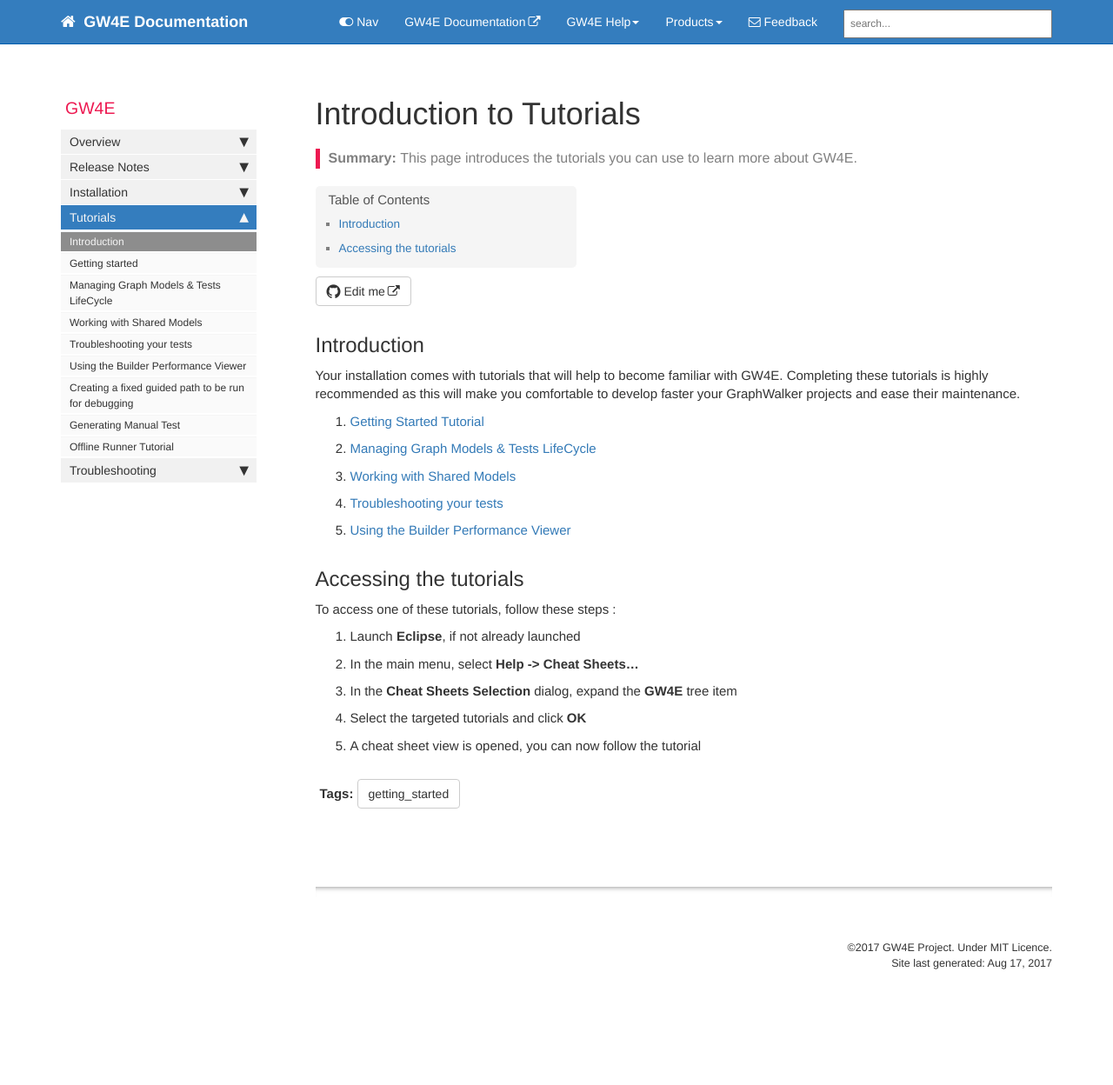
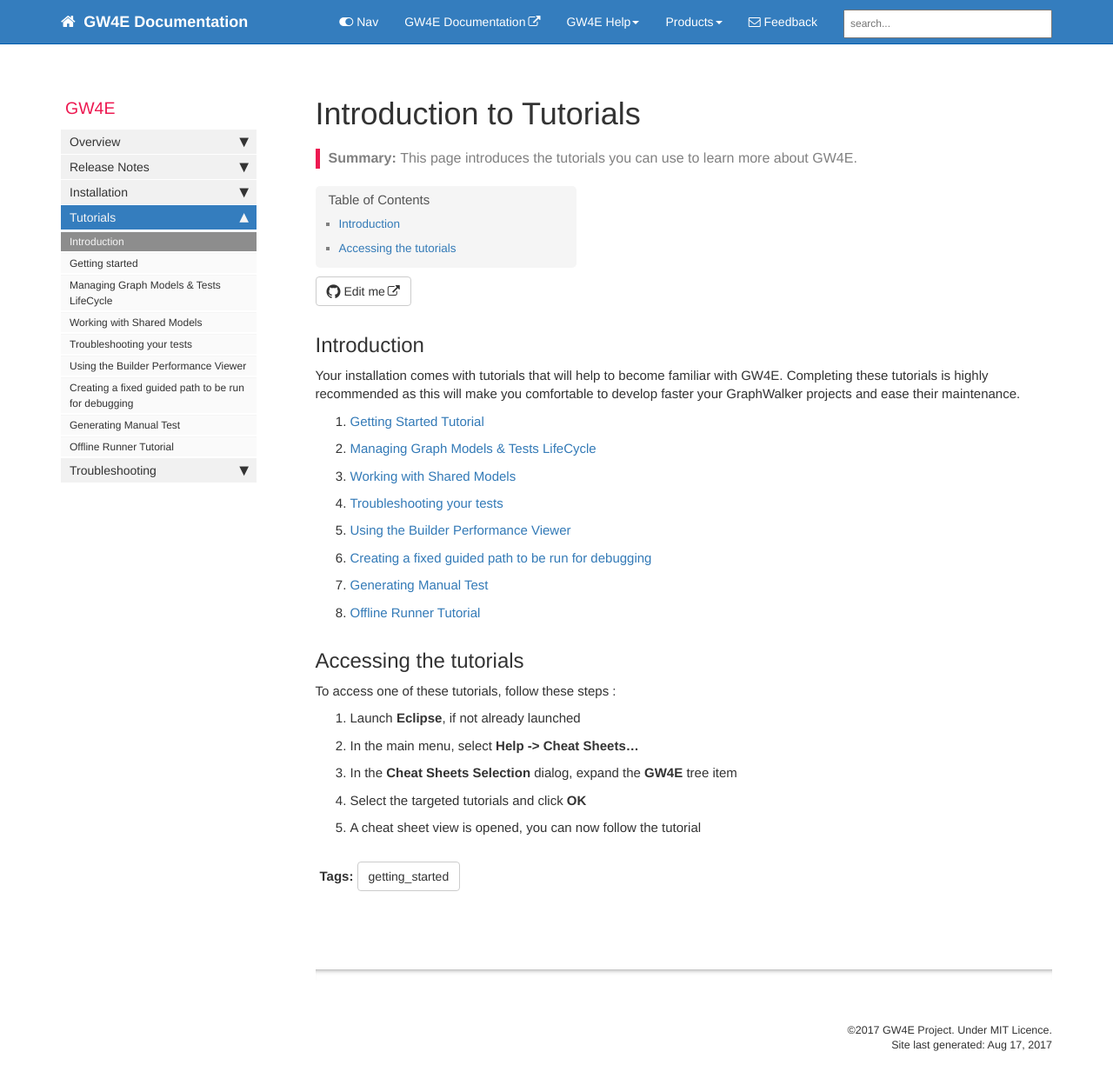
Before and after one commit to gw4e/gw4e.github.io, a Jekyll site: the page built from pages/mydoc/mydoc_tutorial_introduction.md, in a window 1280 px wide and 1262 px high. Shown: the top 1248 px of the window at 87% size. Built offline with Jekyll 4.4.1, drawn with Linux system fonts in a browser that asks for light colours; nearby versions of some CDN libraries; comment, search, counter and statistics services are not loaded.

Commit message:
add missing tutorials links

```diff
--- a/pages/mydoc/mydoc_tutorial_introduction.md
+++ b/pages/mydoc/mydoc_tutorial_introduction.md
@@ -17,6 +17,10 @@ Your installation comes with tutorials that will help to become familiar with GW
  3. [Working with Shared Models](/mydoc_tutorials_working_with_shared_models)
  4. [Troubleshooting your tests](/mydoc_tutorials_troubleshooting_your_tests)
  5. [Using the Builder Performance Viewer](/mydoc_tutorials_using_the_builder_performance_viewer)
+ 6. [Creating a fixed guided path to be run for debugging](/mydoc_tutorials_creating_fixed_guided_path)
+ 7. [Generating Manual Test](/mydoc_tutorials_generating_manual_test)
+ 8. [Offline Runner Tutorial](/mydoc_tutorials_using_offline_runner)
+
 
 ## Accessing the tutorials
 
```
